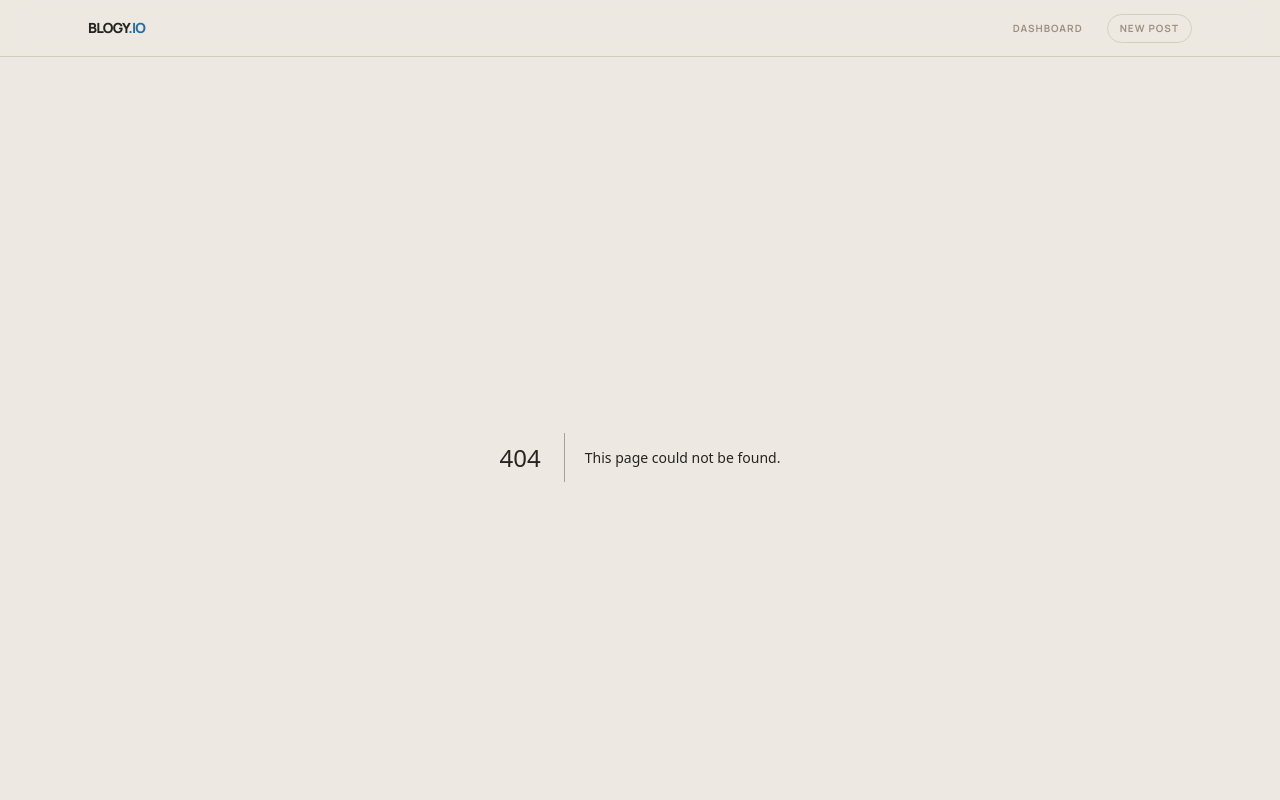
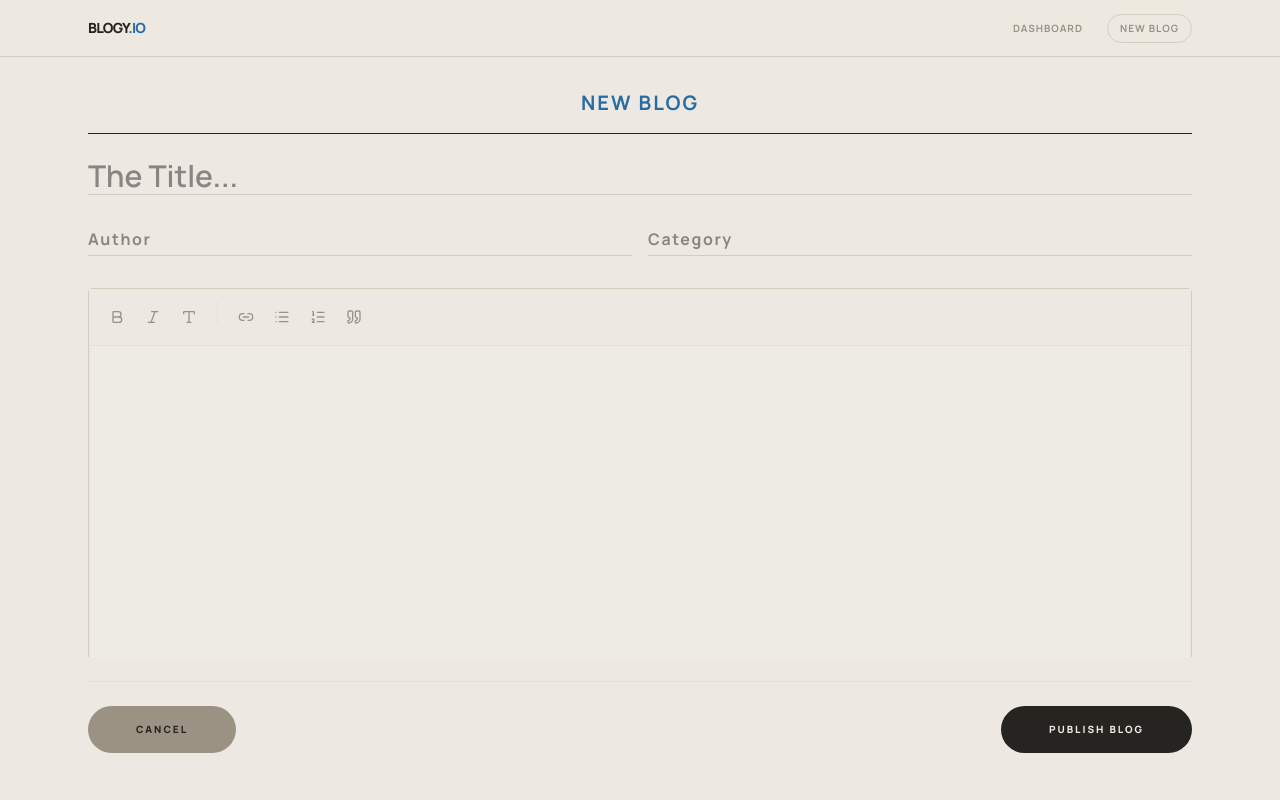
Before and after one commit to chamollamohit/gurucool-blog-assignment, a Next.js app: page /create in a window 1280 px wide. Before the commit this address had no page. Shown: the top 800 px of the page. Built offline with nearby package versions, Linux system fonts and the light colour scheme.

Commit message:
feat: create blog page added

```diff
--- /dev/null
+++ b/app/create/page.tsx
@@ -0,0 +1,7 @@
+"use client";
+
+import BlogForm from "@/components/editor/BlogForm";
+
+export default function CreatePostPage() {
+    return <BlogForm mode="create" />;
+}
--- a/app/globals.css
+++ b/app/globals.css
@@ -1,6 +1,6 @@
 @import "tailwindcss";
 @plugin "@tailwindcss/typography";
-
+@import 'tailwind-scrollbar-hide/v4';
 
 :root {
 --primary: #ede9e2;
--- a/components/blog-components/BlogCard.tsx
+++ b/components/blog-components/BlogCard.tsx
@@ -22,7 +22,7 @@ const BlogCard = ({ blogs }: { blogs: Blog[] }) => {
                             <span>{blog.date}</span>
                         </div>
 
-                        <h2 className="text-3xl md:text-4xl font-extrabold tracking-tight leading-tight mb-4 group-hover:text-(--accent) transition-colors">
+                        <h2 className="text-3xl md:text-4xl font-extrabold tracking-tight leading-tight mb-4 group-hover:text-(--accent) transition-colors line-clamp-2">
                             {blog.title}
                         </h2>
 
--- a/components/blog-components/Navbar.tsx
+++ b/components/blog-components/Navbar.tsx
@@ -24,7 +24,7 @@ const Navbar = () => {
                     <Link
                         href="/create"
                         className="hover:bg-(--accent) hover:border-(--accent) px-3 py-1.5 border border-(--warm-border) rounded-full transition-all hover:text-white">
-                        New Post
+                        New Blog
                     </Link>
                 </nav>
             </div>
--- /dev/null
+++ b/components/editor/BlogForm.tsx
@@ -0,0 +1,128 @@
+"use client";
+
+import { useState } from "react";
+import { useRouter } from "next/navigation";
+import TiptapEditor from "./TiptapEditor";
+
+interface BlogFormProps {
+    initialData?: {
+        title: string;
+        author: string;
+        category: string;
+        content: string;
+        id?: string;
+    };
+    mode: "create" | "update";
+}
+
+export default function BlogForm({ initialData, mode }: BlogFormProps) {
+    const router = useRouter();
+    const [loading, setLoading] = useState(false);
+    const [post, setPost] = useState({
+        title: initialData?.title || "",
+        author: initialData?.author || "",
+        category: initialData?.category || "",
+        content: initialData?.content || "",
+    });
+
+    const handleSubmit = async (e: React.FormEvent) => {
+        e.preventDefault();
+        setLoading(true);
+
+        const url =
+            mode === "create" ? "/api/blogs" : `/api/blogs/${initialData?.id}`;
+        const method = mode === "create" ? "POST" : "PUT";
+
+        try {
+            const res = await fetch(url, {
+                method,
+                headers: { "Content-Type": "application/json" },
+                body: JSON.stringify(post),
+            });
+
+            if (res.ok) router.push("/");
+        } catch (error) {
+            console.error("Operation failed", error);
+        } finally {
+            setLoading(false);
+        }
+    };
+
+    return (
+        <div className="max-w-6xl mx-auto px-6 h-[calc(100vh-80px)] flex flex-col pt-8">
+            <form
+                onSubmit={handleSubmit}
+                className="flex flex-col h-full">
+                <div className="flex-none space-y-6 mb-8">
+                    <div className="flex items-center justify-center border-b border-(--warm-black) pb-4">
+                        <span className="text-xl font-bold text-(--accent) uppercase tracking-widest">
+                            {mode === "create" ? "New Blog" : "Editing Blog"}
+                        </span>
+                    </div>
+
+                    <div className="grid grid-cols-1 md:grid-cols-1 gap-8">
+                        <input
+                            required
+                            placeholder="The Title..."
+                            value={post.title}
+                            className="bg-transparent text-3xl font-semibold outline-none border-b border-(--warm-border) focus:border-(--accent) transition-all"
+                            onChange={(e) =>
+                                setPost({ ...post, title: e.target.value })
+                            }
+                        />
+                        <div className="flex gap-4">
+                            <input
+                                required
+                                placeholder="Author"
+                                value={post.author}
+                                className="w-1/2 bg-transparent text-md font-bold tracking-widest outline-none border-b border-(--warm-border) focus:border-(--accent) pb-1"
+                                onChange={(e) =>
+                                    setPost({ ...post, author: e.target.value })
+                                }
+                            />
+                            <input
+                                required
+                                placeholder="Category"
+                                value={post.category}
+                                className="w-1/2 bg-transparent text-md font-bold tracking-widest outline-none border-b border-(--warm-border) focus:border-(--accent) pb-1"
+                                onChange={(e) =>
+                                    setPost({
+                                        ...post,
+                                        category: e.target.value,
+                                    })
+                                }
+                            />
+                        </div>
+                    </div>
+                </div>
+
+                <div className="overflow-hidden mb-6">
+                    <TiptapEditor
+                        content={post.content}
+                        onChange={(html) => setPost({ ...post, content: html })}
+                    />
+                </div>
+
+                <footer className="flex-none flex justify-between items-center py-6 border-t border-(--warm-black)/5">
+                    <button
+                        type="button"
+                        disabled={loading}
+                        onClick={() => router.back()}
+                        className="px-12 py-4 bg-(--warm-gray) text-(--warm-black) text-[10px] font-black uppercase tracking-[0.2em] rounded-full hover:bg-(--accent) transition-all  disabled:opacity-50">
+                        Cancel
+                    </button>
+                    <button
+                        type="submit"
+                        disabled={loading}
+                        className="px-12 py-4 bg-(--warm-black) text-(--primary) text-[10px] font-black uppercase tracking-[0.2em] rounded-full hover:bg-(--accent) transition-all disabled:opacity-50">
+                        {loading
+                            ? "Processing..."
+                            : mode === "create"
+                              ? "Publish Blog"
+                              : "Save Changes"}
+                    </button>
+                </footer>
+            </form>
+        </div>
+    );
+}
--- /dev/null
+++ b/components/editor/TiptapEditor.tsx
@@ -0,0 +1,106 @@
+"use client";
+
+import { useEditor, EditorContent, Editor } from "@tiptap/react";
+import StarterKit from "@tiptap/starter-kit";
+import Link from "@tiptap/extension-link";
+import {
+    Bold,
+    Italic,
+    Link2Icon,
+    List,
+    ListOrdered,
+    Quote,
+    Type,
+} from "lucide-react";
+
+const Toolbar = ({ editor }: { editor: Editor | null }) => {
+    if (!editor) return null;
+
+    const btn = (active: boolean) =>
+        `p-2 rounded-md transition-all ${active ? "bg-(--accent) text-white" : "text-(--warm-gray) hover:bg-(--warm-border)"}`;
+
+    const toggleLink = () => {
+        const url = window.prompt("Enter URL");
+        if (url) editor.chain().focus().setLink({ href: url }).run();
+    };
+    return (
+        <div className="flex flex-wrap gap-1 p-3 border-b border-(--warm-border)/30 bg-(--primary) sticky top-0 z-20">
+            <button
+                type="button"
+                onClick={() => editor.chain().focus().toggleBold().run()}
+                className={btn(editor.isActive("bold"))}>
+                <Bold size={16} />
+            </button>
+            <button
+                type="button"
+                onClick={() => editor.chain().focus().toggleItalic().run()}
+                className={btn(editor.isActive("italic"))}>
+                <Italic size={16} />
+            </button>
+            <button
+                type="button"
+                onClick={() =>
+                    editor.chain().focus().toggleHeading({ level: 2 }).run()
+                }
+                className={btn(editor.isActive("heading"))}>
+                <Type size={16} />
+            </button>
+            <div className="w-px h-6 bg-(--warm-border)/30 mx-2" />
+            <button
+                type="button"
+                onClick={toggleLink}
+                className={btn(editor.isActive("link"))}>
+                <Link2Icon size={16} />
+            </button>
+            <button
+                type="button"
+                onClick={() => editor.chain().focus().toggleBulletList().run()}
+                className={btn(editor.isActive("bulletList"))}>
+                <List size={16} />
+            </button>
+            <button
+                type="button"
+                onClick={() => editor.chain().focus().toggleOrderedList().run()}
+                className={btn(editor.isActive("orderedList"))}>
+                <ListOrdered size={16} />
+            </button>
+            <button
+                type="button"
+                onClick={() => editor.chain().focus().toggleBlockquote().run()}
+                className={btn(editor.isActive("blockquote"))}>
+                <Quote size={16} />
+            </button>
+        </div>
+    );
+};
+
+export default function TiptapEditor({
+    content,
+    onChange,
+}: {
+    content: string;
+    onChange: (e: string) => void;
+}) {
+    const editor = useEditor({
+        extensions: [StarterKit, Link],
+        content,
+        immediatelyRender: false,
+        onUpdate: ({ editor }) => onChange(editor.getHTML()),
+        editorProps: {
+            attributes: {
+                class: "prose prose-lg max-w-none focus:outline-none p-8",
+            },
+        },
+    });
+
+    return (
+        <div
+            className="border border-(--warm-border) rounded-sm flex flex-col min-h-150 bg-white/10 shadow-inner overflow-visible"
+            onClick={() => editor?.commands.focus()}>
+            <Toolbar editor={editor} />
+            <div className="grow">
+                <EditorContent editor={editor} />
+            </div>
+        </div>
+    );
+}
--- a/next.config.ts
+++ b/next.config.ts
@@ -7,7 +7,12 @@ const nextConfig: NextConfig = {
       hostname: 'i.pravatar.cc',
       port: '',
       pathname: '/**',
-    },]
+    },
+    {
+      protocol: 'https',
+      hostname: 'ui-avatars.com',
+      pathname: '/**'
+    }]
 
   }
 };
--- a/package.json
+++ b/package.json
@@ -9,6 +9,10 @@
     "lint": "eslint"
   },
   "dependencies": {
+    "@tiptap/extension-placeholder": "^3.19.0",
+    "@tiptap/react": "^3.19.0",
+    "@tiptap/starter-kit": "^3.19.0",
+    "lucide-react": "^0.565.0",
     "next": "16.1.6",
     "react": "19.2.3",
     "react-dom": "19.2.3"
```
Also changed, not shown: 1 other file (tests, documents, lock files or other folders).
